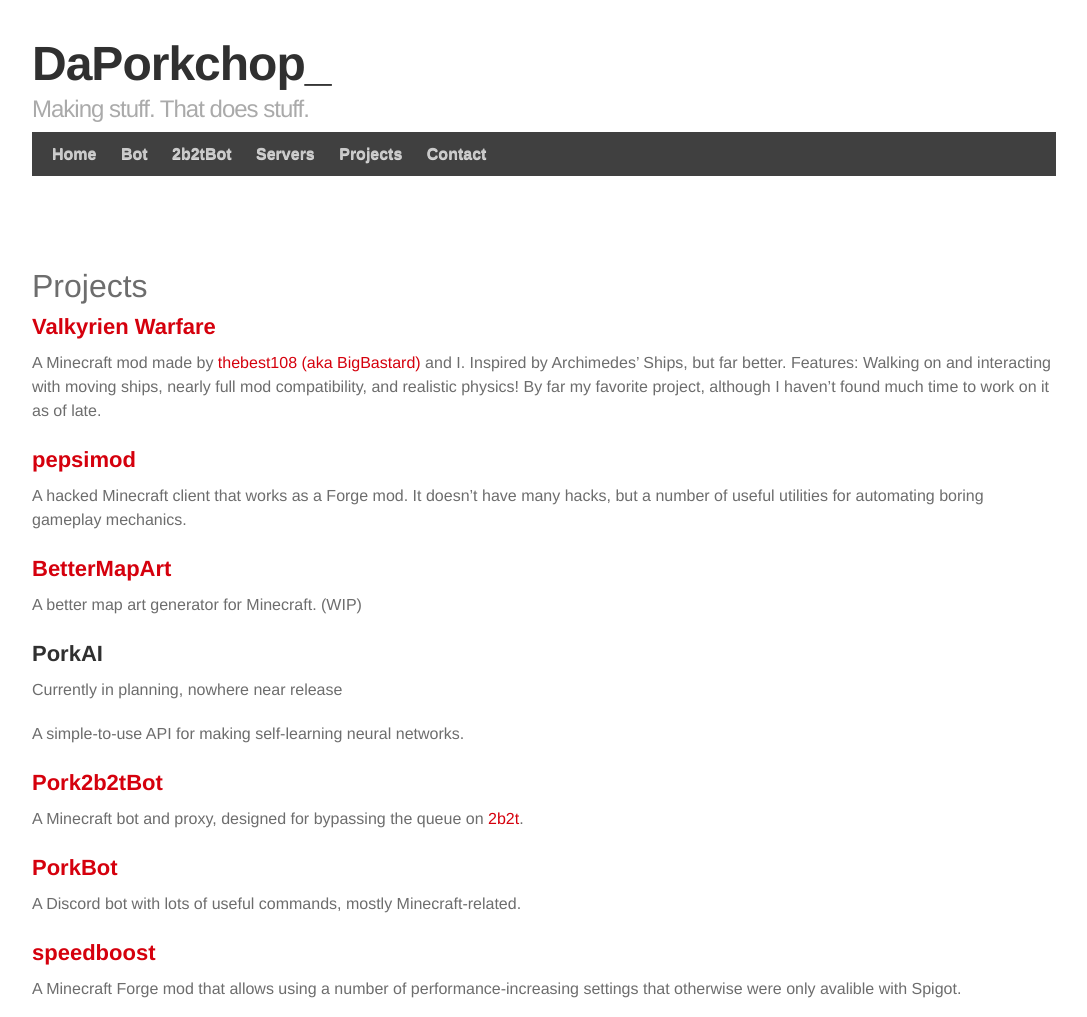
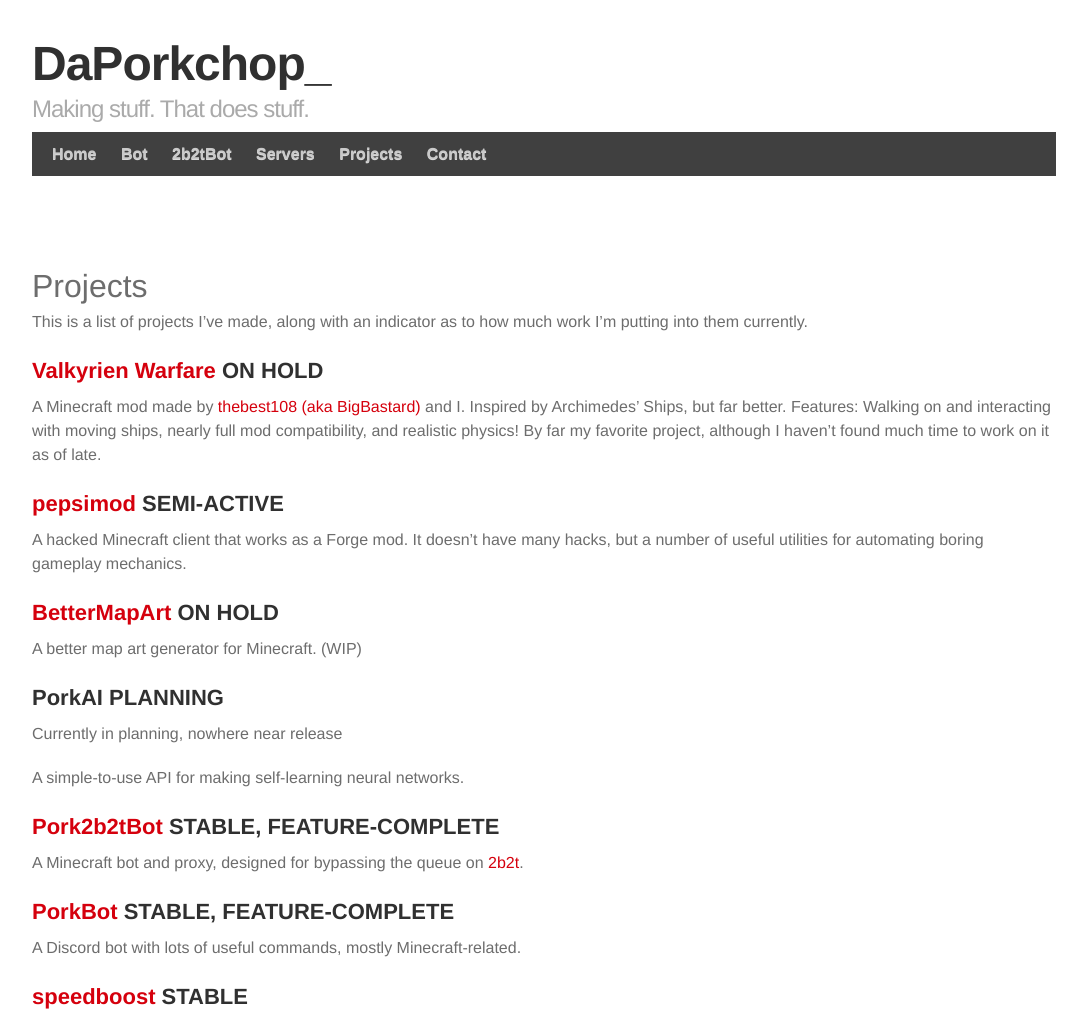
Before and after one commit to DaMatrix/damatrix.github.io, a Jekyll site: the page built from projects.md, in a window 1280 px wide, cut to the strip 0-1017 px from the top of the page. Shown: the whole strip, without its empty margins (96-1183 px from the left). Built offline with Jekyll 4.4.1, drawn with Linux system fonts in a browser that asks for light colours; some web fonts are replaced; comment, search, counter and statistics services are not loaded; our own code applies the rules of GitHub Pages for plain Markdown files.

Commit message:
Update projects.md

```diff
--- a/projects.md
+++ b/projects.md
@@ -4,32 +4,34 @@
 
 # Projects
 
-## [Valkyrien Warfare](https://github.com/ValkyrienWarfare/Valkyrien-Warfare-Revamped)
+This is a list of projects I've made, along with an indicator as to how much work I'm putting into them currently.
+
+## [Valkyrien Warfare](https://github.com/ValkyrienWarfare/Valkyrien-Warfare-Revamped)  **ON HOLD**
 
 A Minecraft mod made by [thebest108 (aka BigBastard)](https://github.com/Best108) and I. Inspired by Archimedes' Ships, but far better.  Features: Walking on and interacting with moving ships, nearly full mod compatibility, and realistic physics!  By far my favorite project, although I haven't found much time to work on it as of late.
 
-## [pepsimod](https://github.com/Team-Pepsi/pepsimod)
+## [pepsimod](https://github.com/Team-Pepsi/pepsimod)  **SEMI-ACTIVE**
 
 A hacked Minecraft client that works as a Forge mod. It doesn't have many hacks, but a number of useful utilities for automating boring gameplay mechanics.
 
-## [BetterMapArt](https://github.com/DaMatrix/betterMapArt)
+## [BetterMapArt](https://github.com/DaMatrix/betterMapArt)  **ON HOLD**
 
 A better map art generator for Minecraft. (WIP)
 
-## PorkAI
+## PorkAI  **PLANNING**
 
 Currently in planning, nowhere near release
 
 A simple-to-use API for making self-learning neural networks.
 
-## [Pork2b2tBot](https://github.com/DaMatrix/Pork2b2tBot)
+## [Pork2b2tBot](https://github.com/DaMatrix/Pork2b2tBot)  **STABLE, FEATURE-COMPLETE**
 
 A Minecraft bot and proxy, designed for bypassing the queue on [2b2t](http://2b2t.org).
 
-## [PorkBot](https://github.com/DaMatrix/PorkBot)
+## [PorkBot](https://github.com/DaMatrix/PorkBot)  **STABLE, FEATURE-COMPLETE**
 
 A Discord bot with lots of useful commands, mostly Minecraft-related.
 
-## [speedboost](https://github.com/DaMatrix/speedboost)
+## [speedboost](https://github.com/DaMatrix/speedboost)  **STABLE**
 
 A Minecraft Forge mod that allows using a number of performance-increasing settings that otherwise were only avalible with Spigot.
```
